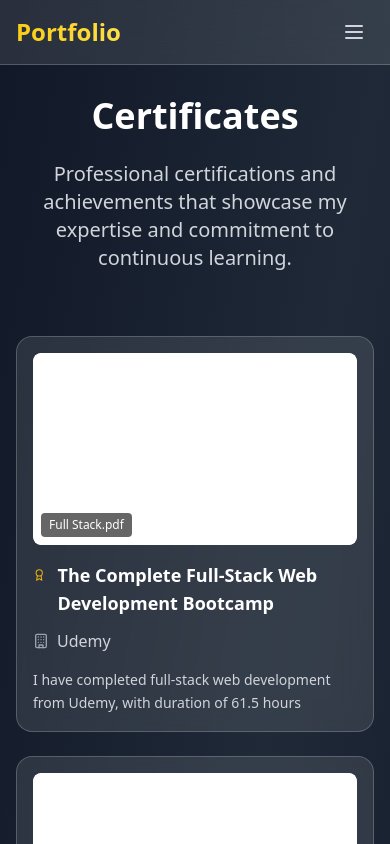
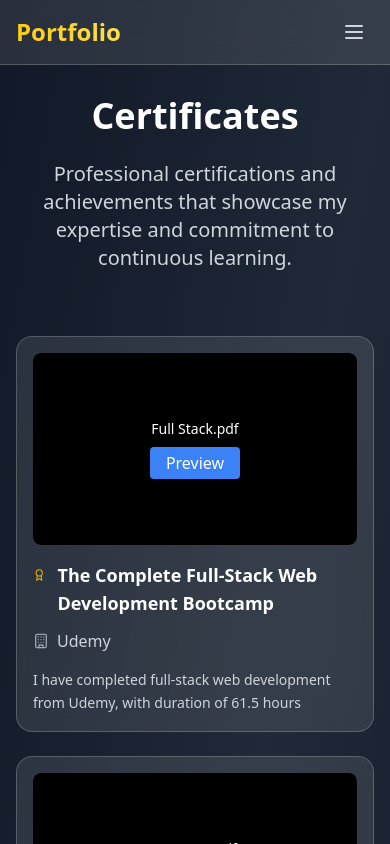
Before and after one commit to murarimanikanta27/Portfolio, a React (Vite) app: page /certificates in a window 390 px wide. Shown: the top 844 px of the page. Built offline with nearby package versions, Linux system fonts and the light colour scheme.

Commit message:
Update Certificates.tsx

```diff
--- a/src/pages/Certificates.tsx
+++ b/src/pages/Certificates.tsx
@@ -1,4 +1,4 @@
-import React, { useEffect, useState } from 'react';
+/*import React, { useEffect, useState } from 'react';
 import { motion, AnimatePresence } from 'framer-motion';
 import { Award, Building, X } from 'lucide-react';
 
@@ -145,3 +145,174 @@ export const Certificates: React.FC = () => {
     </div>
   );
 };
+*/
+
+import React, { useEffect, useState } from 'react';
+import { motion, AnimatePresence } from 'framer-motion';
+import { Award, Building, X } from 'lucide-react';
+
+const isPDF = (url: string) => url?.toLowerCase().endsWith('.pdf');
+
+interface Certificate {
+  id: string;
+  title: string;
+  issuer: string;
+  description: string;
+  imageUrl: string;
+}
+
+export const Certificates: React.FC = () => {
+  const [certificates, setCertificates] = useState<Certificate[]>([]);
+  const [fullscreenFile, setFullscreenFile] = useState<string | null>(null);
+  const [isMobile, setIsMobile] = useState<boolean>(false);
+
+  useEffect(() => {
+    fetch('/certificates.json')
+      .then(res => res.json())
+      .then(data => setCertificates(data))
+      .catch(err => console.error('Error loading certificates:', err));
+  }, []);
+
+  useEffect(() => {
+    const handleResize = () => setIsMobile(window.innerWidth < 640);
+    handleResize(); // set on initial load
+    window.addEventListener('resize', handleResize);
+    return () => window.removeEventListener('resize', handleResize);
+  }, []);
+
+  return (
+    <div className="min-h-screen pt-24 px-4">
+      <div className="max-w-6xl mx-auto">
+        <motion.div
+          initial={{ opacity: 0, y: 20 }}
+          animate={{ opacity: 1, y: 0 }}
+          transition={{ duration: 0.6 }}
+          className="text-center mb-16"
+        >
+          <h1 className="text-4xl md:text-5xl font-bold text-white mb-6">Certificates</h1>
+          <p className="text-xl text-gray-300 max-w-3xl mx-auto">
+            Professional certifications and achievements that showcase my expertise and commitment to continuous learning.
+          </p>
+        </motion.div>
+
+        {certificates.length === 0 ? (
+          <motion.div
+            initial={{ opacity: 0 }}
+            animate={{ opacity: 1 }}
+            transition={{ duration: 0.6, delay: 0.2 }}
+            className="text-center py-16"
+          >
+            <Award size={64} className="text-gray-400 mx-auto mb-4" />
+            <h3 className="text-2xl font-semibold text-gray-300 mb-2">No certificates yet</h3>
+            <p className="text-gray-400">Certificates will appear here once added to the JSON file.</p>
+          </motion.div>
+        ) : (
+          <div className="grid grid-cols-1 sm:grid-cols-2 lg:grid-cols-3 gap-6">
+            {certificates.map((certificate, index) => (
+              <motion.div
+                key={certificate.id}
+                initial={{ opacity: 0, y: 20 }}
+                animate={{ opacity: 1, y: 0 }}
+                transition={{ duration: 0.6, delay: index * 0.1 }}
+                className="bg-white/10 backdrop-blur-lg rounded-2xl p-4 sm:p-6 border border-white/20"
+              >
+                {certificate.imageUrl && (
+                  <div
+                    className="mb-4 overflow-hidden rounded-lg cursor-pointer transition-transform duration-300 hover:scale-105"
+                    onClick={() => setFullscreenFile(certificate.imageUrl)}
+                  >
+                    {isPDF(certificate.imageUrl) ? (
+                      isMobile ? (
+                        <div className="flex flex-col items-center justify-center h-48 bg-black text-white rounded-lg">
+                          <div className="text-sm mb-2">
+                            {decodeURIComponent(certificate.imageUrl.split('/').pop() || '')}
+                          </div>
+                          <button
+                            className="bg-blue-500 text-white px-4 py-1 rounded"
+                            onClick={() => setFullscreenFile(certificate.imageUrl)}
+                          >
+                            Preview
+                          </button>
+                        </div>
+                      ) : (
+                        <div className="relative w-full h-48 rounded-lg overflow-hidden bg-white">
+                          <iframe
+                            src={certificate.imageUrl + "#toolbar=0"}
+                            title="PDF Preview"
+                            className="absolute top-0 left-0 w-full h-full"
+                            style={{ pointerEvents: 'none', border: 'none', background: 'white' }}
+                          />
+                          <div className="absolute bottom-2 left-2 bg-black/60 text-white text-xs px-2 py-1 rounded">
+                            {decodeURIComponent(certificate.imageUrl.split('/').pop() || '')}
+                          </div>
+                        </div>
+                      )
+                    ) : (
+                      <img
+                        src={certificate.imageUrl}
+                        alt={certificate.title}
+                        className="w-full h-48 object-cover rounded-lg"
+                      />
+                    )}
+                  </div>
+                )}
+
+                <div className="flex items-start mb-3">
+                  <Award className="text-yellow-500 mr-3 mt-1" size={20} />
+                  <h3 className="text-lg sm:text-xl font-semibold text-white">{certificate.title}</h3>
+                </div>
+
+                <div className="flex items-center mb-4">
+                  <Building className="text-gray-400 mr-2" size={16} />
+                  <span className="text-gray-300">{certificate.issuer}</span>
+                </div>
+
+                <p className="text-gray-300 text-sm leading-relaxed">{certificate.description}</p>
+              </motion.div>
+            ))}
+          </div>
+        )}
+      </div>
+
+      <AnimatePresence>
+        {fullscreenFile && (
+          <motion.div
+            className="fixed inset-0 bg-black/90 z-50 flex items-center justify-center p-4"
+            initial={{ opacity: 0 }}
+            animate={{ opacity: 1 }}
+            exit={{ opacity: 0 }}
+          >
+            <button
+              onClick={() => setFullscreenFile(null)}
+              className="absolute top-6 right-6 text-white bg-white/10 hover:bg-white/20 p-2 rounded-full"
+            >
+              <X size={24} />
+            </button>
+
+            <motion.div
+              initial={{ scale: 0.5, opacity: 0 }}
+              animate={{ scale: 1, opacity: 1 }}
+              exit={{ scale: 0.5, opacity: 0 }}
+              transition={{ duration: 0.4 }}
+              className="max-w-[95vw] max-h-[90vh] w-full h-full flex items-center justify-center bg-white rounded-xl shadow-lg"
+            >
+              {isPDF(fullscreenFile) ? (
+                <iframe
+                  src={fullscreenFile}
+                  title="Fullscreen PDF"
+                  className="w-full h-full rounded-xl border-0"
+                />
+              ) : (
+                <img
+                  src={fullscreenFile}
+                  alt="Fullscreen Certificate"
+                  className="max-w-full max-h-full rounded-xl"
+                />
+              )}
+            </motion.div>
+          </motion.div>
+        )}
+      </AnimatePresence>
+    </div>
+  );
+};
```
